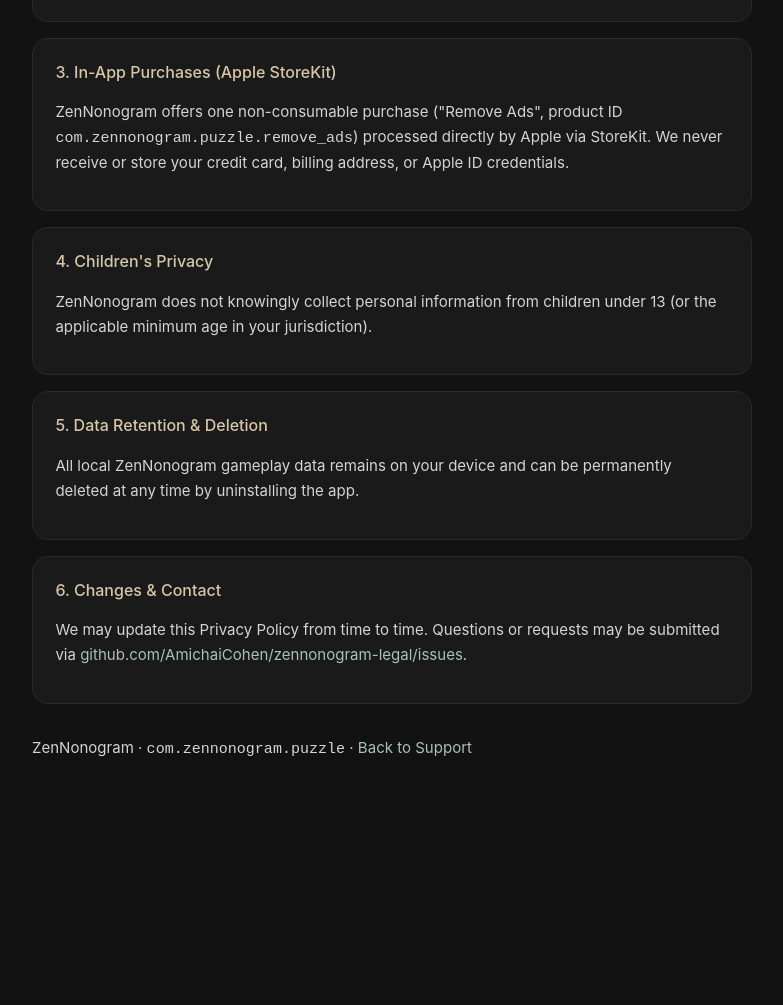
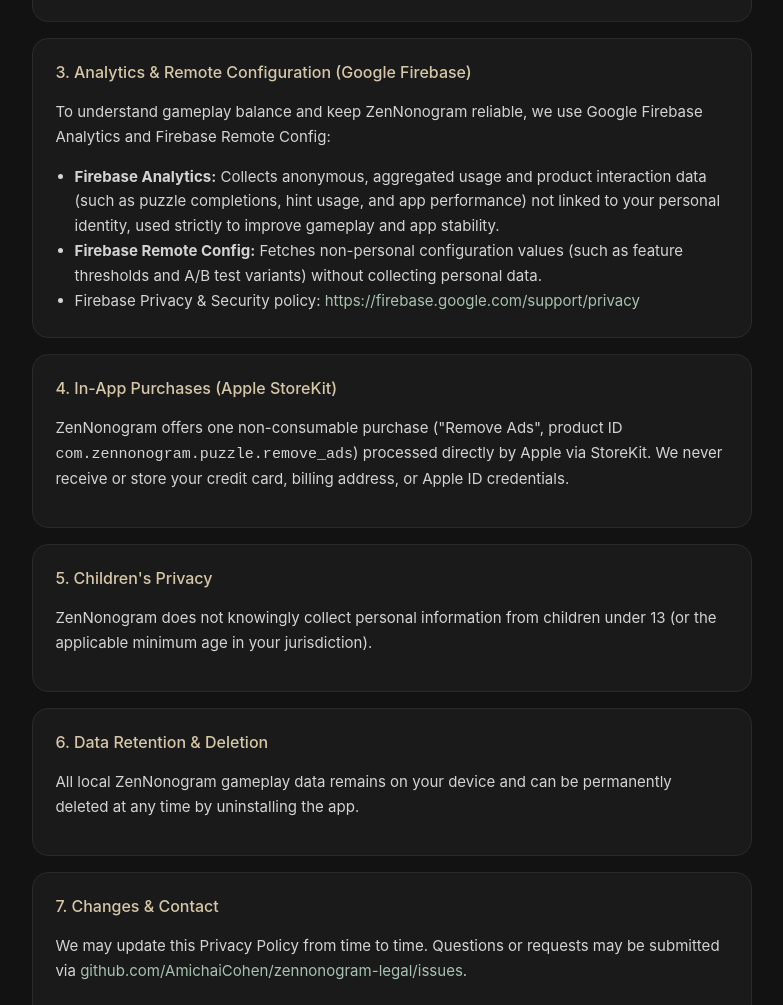
Before and after one commit to AmichaiCohen/zennonogram-legal, a plain HTML site: page privacy.html in a window 1280 px wide. Shown: the part 1040-2045 px from the top of the page, without its empty margins (248-1031 px from the left). Before the commit the page ends 1880 px from the top, so only its background shows below. Drawn offline with Linux system fonts and the light colour scheme.

Commit message:
docs: disclose Firebase Analytics and Remote Config in privacy policy

```diff
--- a/privacy.html
+++ b/privacy.html
@@ -81,22 +81,32 @@
     </section>
 
     <section>
-      <h2>3. In-App Purchases (Apple StoreKit)</h2>
+      <h2>3. Analytics &amp; Remote Configuration (Google Firebase)</h2>
+      <p>To understand gameplay balance and keep ZenNonogram reliable, we use Google Firebase Analytics and Firebase Remote Config:</p>
+      <ul>
+        <li><strong>Firebase Analytics:</strong> Collects anonymous, aggregated usage and product interaction data (such as puzzle completions, hint usage, and app performance) not linked to your personal identity, used strictly to improve gameplay and app stability.</li>
+        <li><strong>Firebase Remote Config:</strong> Fetches non-personal configuration values (such as feature thresholds and A/B test variants) without collecting personal data.</li>
+        <li>Firebase Privacy &amp; Security policy: <a href="https://firebase.google.com/support/privacy" target="_blank" rel="noopener noreferrer">https://firebase.google.com/support/privacy</a></li>
+      </ul>
+    </section>
+
+    <section>
+      <h2>4. In-App Purchases (Apple StoreKit)</h2>
       <p>ZenNonogram offers one non-consumable purchase ("Remove Ads", product ID <code>com.zennonogram.puzzle.remove_ads</code>) processed directly by Apple via StoreKit. We never receive or store your credit card, billing address, or Apple ID credentials.</p>
     </section>
 
     <section>
-      <h2>4. Children's Privacy</h2>
+      <h2>5. Children's Privacy</h2>
       <p>ZenNonogram does not knowingly collect personal information from children under 13 (or the applicable minimum age in your jurisdiction).</p>
     </section>
 
     <section>
-      <h2>5. Data Retention &amp; Deletion</h2>
+      <h2>6. Data Retention &amp; Deletion</h2>
       <p>All local ZenNonogram gameplay data remains on your device and can be permanently deleted at any time by uninstalling the app.</p>
     </section>
 
     <section>
-      <h2>6. Changes &amp; Contact</h2>
+      <h2>7. Changes &amp; Contact</h2>
       <p>We may update this Privacy Policy from time to time. Questions or requests may be submitted via <a href="https://github.com/AmichaiCohen/zennonogram-legal/issues" target="_blank" rel="noopener noreferrer">github.com/AmichaiCohen/zennonogram-legal/issues</a>.</p>
     </section>
 
```
